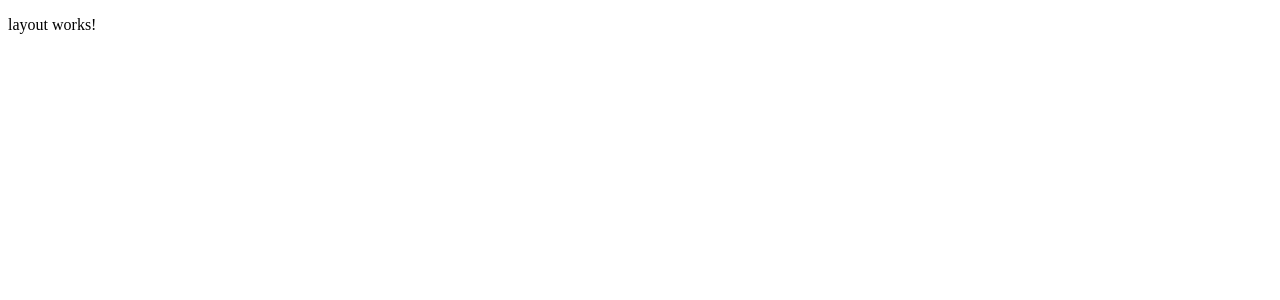
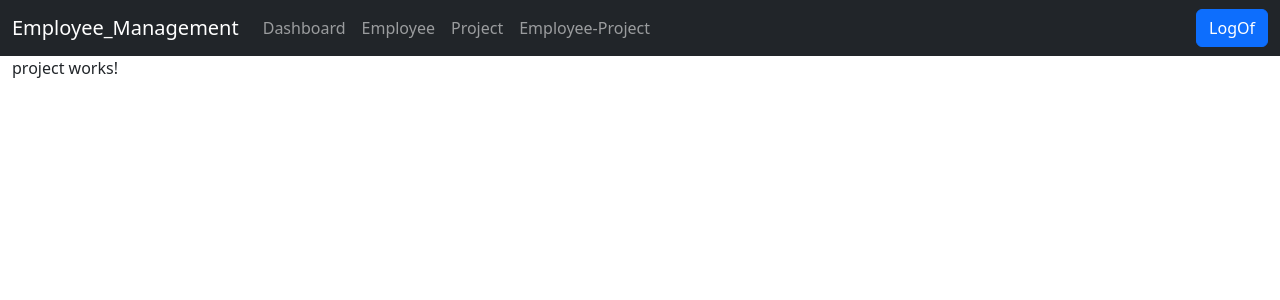
Before and after one commit to Avenkatesh1/Employee_Management-Application, an Angular app: page /Project in a window 1280 px wide. Shown: the top 300 px of the page. Built offline with nearby package versions, Linux system fonts and the light colour scheme.

Commit message:
Created a Navbar and show it to the Layout Component

```diff
--- a/angular.json
+++ b/angular.json
@@ -27,6 +27,8 @@
               }
             ],
             "styles": [
+              "./node_modules/bootstrap/dist/css/bootstrap.min.css",
+              "./node_modules/font-awesome/css/font-awesome.min.css",
               "src/styles.css"
             ],
             "scripts": []
--- a/src/app/Pages/layout/layout.component.html
+++ b/src/app/Pages/layout/layout.component.html
@@ -1 +1,27 @@
-<p>layout works!</p>
+<nav class="navbar navbar-expand-lg navbar-dark bg-dark">
+    <div class="container-fluid">
+      <a class="navbar-brand" href="#">Employee_Management</a>
+      <div class="collapse navbar-collapse" id="navbarColor01">
+        <ul class="navbar-nav me-auto mb-2 mb-lg-0 text-end">
+          <li class="nav-item">
+            <a class="nav-link" aria-current="page" routerLink="Dashboard">Dashboard</a>
+          </li>
+          <li class="nav-item">
+            <a class="nav-link" routerLink="Employee">Employee</a>
+          </li>
+          <li class="nav-item">
+            <a class="nav-link" routerLink="Project">Project</a>
+          </li>
+          <li class="nav-item">
+            <a class="nav-link" routerLink="Employee-Project">Employee-Project</a>
+          </li>
+        </ul>
+        <form class="d-flex">
+          <button class="btn btn-primary" type="button" (click)="logOff()">LogOf</button>
+        </form>
+      </div>
+    </div>
+  </nav>
+  <div class="container-fluid">
+    <router-outlet></router-outlet>
+  </div>
--- a/src/app/Pages/layout/layout.component.ts
+++ b/src/app/Pages/layout/layout.component.ts
@@ -1,12 +1,19 @@
-import { Component } from '@angular/core';
+import { Component, inject } from '@angular/core';
+import { Router, RouterLink, RouterOutlet } from '@angular/router';
 
 @Component({
   selector: 'app-layout',
   standalone: true,
-  imports: [],
+  imports: [RouterOutlet, RouterLink],
   templateUrl: './layout.component.html',
   styleUrl: './layout.component.css'
 })
 export class LayoutComponent {
 
+
+  router = inject(Router);
+
+  logOff(){
+    this.router.navigate(['/Login']);
+  }
 }
```
